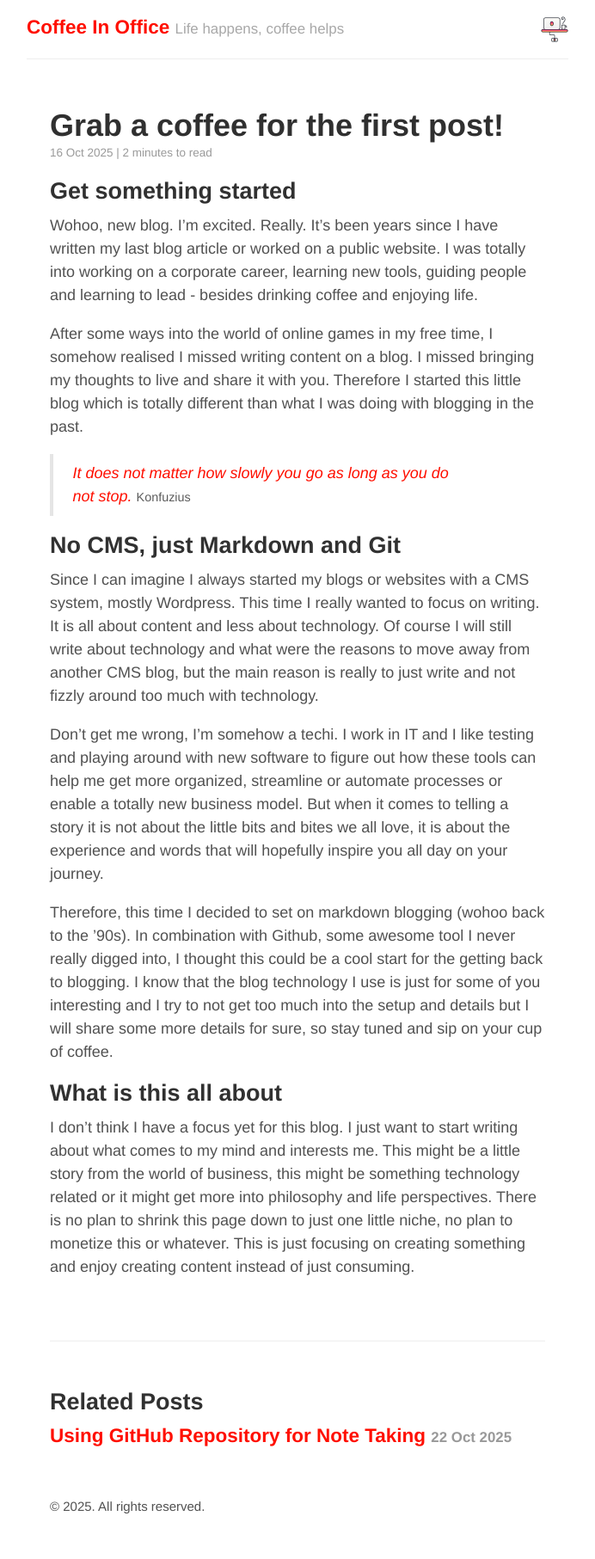
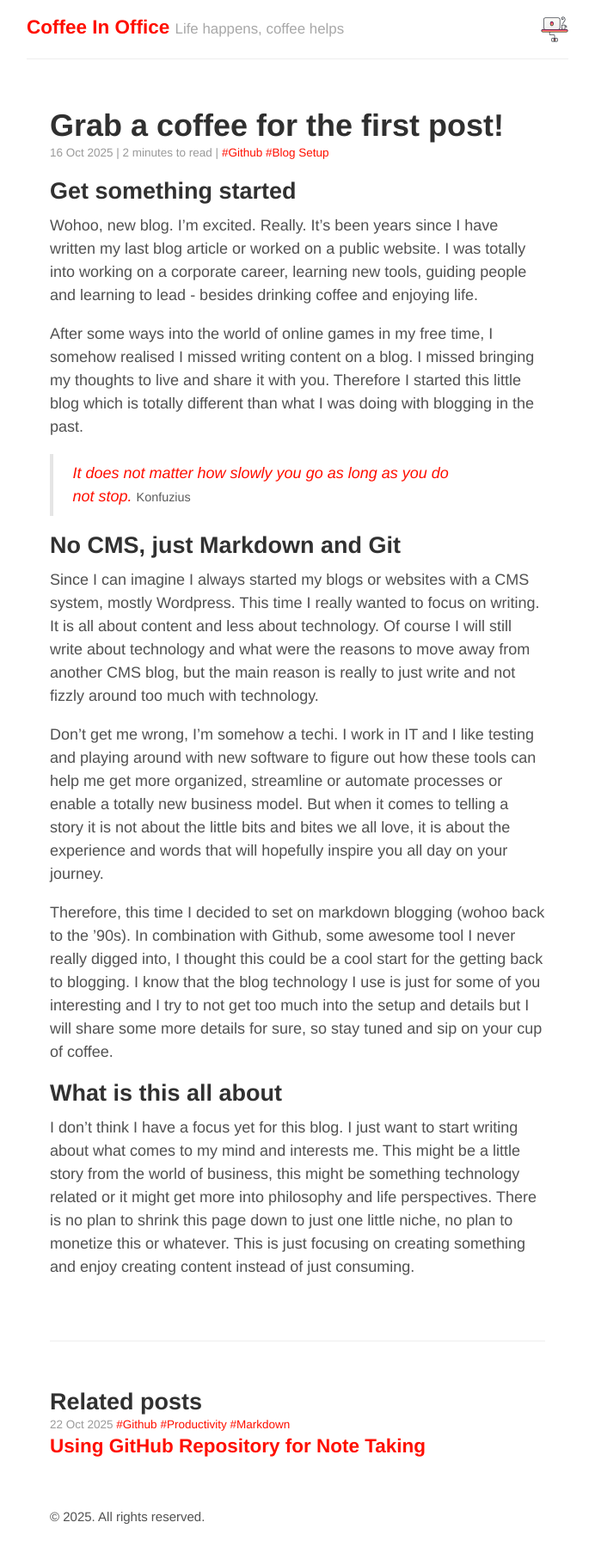
Before and after one commit to coffeeinoffice/coffeeinoffice.github.io, a Jekyll site: the page built from _posts/2025-10-16-new-setup-with-github-pages.md, in a window 1280 px wide. Shown: the whole page at 86% size, without its empty margins (294-986 px from the left). Built offline with Jekyll 4.4.1, drawn with Linux system fonts in a browser that asks for light colours.

Commit message:
Setup of Tags

```diff
--- a/_config.yml
+++ b/_config.yml
@@ -25,7 +25,7 @@ description: >- # this means to ignore newlines until "baseurl:"
   line in _config.yml. It will appear in your document head meta (for
   Google search results) and in your feed.xml site description.
 baseurl: "" # the subpath of your site, e.g. /blog
-url: "coffeeinoffice.github.io" # the base hostname & protocol for your site, e.g. http://example.com
+url: "https://coffeeinoffice.com" # the base hostname & protocol for your site, e.g. http://example.com
 
 
 # Build settings
@@ -59,25 +59,29 @@ exclude:
 
 ### Add Default values for the layouts when creating new files in specific folders
 defaults:
-  -
-    scope:
+  - scope:
       type: posts
       path: _posts
     values:
       is_post: true
       layout: post
-      permalink: /blog/:title/
+      permalink: /posts/:title/
       title:
       description:
       keywords: []
       tags: []
-  -
-    scope:
+  - scope:
       type: pages
       path: _pages
     values:
       is_post: false
       layout: default
+  - scope:
+      type: post_tags
+      path: ''
+    values:
+      permalink: "/tags/:name/"
+      layout: tag
 
 ### Define where to find specific content at start of the Jekyll site
 include: [_pages] # Include the pages subfolder where all static pages are listed
@@ -85,3 +89,9 @@ include: [_pages] # Include the pages subfolder where all static pages are liste
 ### Increase performance
 sass:
   style: compressed
+
+### Collections
+collections:
+  post_tags:
+    permalink: /tags/:name/
+    output: true
--- /dev/null
+++ b/_includes/related-posts.html
@@ -0,0 +1,48 @@
+{% assign page = include.page %}
+{% assign tags_match_min = include.tags_match_min | default: 3 %}
+{% assign related_post_count = 1 %}
+{% assign related_posts = "" | split: "|" %}
+{% assign max_posts = include.max_posts | default: 6 %}
+<ul class="related-posts">
+{% for min_tags in (1..tags_match_min) reversed %}
+    {% for post in site.posts %}
+        {% if related_post_count <= max_posts and post.url != page.url %}
+            {%- comment %}# Calculate related_tags {% endcomment %}
+            {% assign related_tags = 0 %}
+            {% for tag in page.tags %}
+                {% if post.tags contains tag %}
+                    {% assign related_tags = related_tags | plus: 1 %}
+                {% endif %}
+            {% endfor %}
+
+            {% if related_tags >= min_tags %}
+                {% unless related_posts contains post.url %}
+                    {%- assign related_post_count = related_post_count | plus: 1 -%}
+                    {%- assign url_arr = post.url | split: "|" -%}
+                    {%- assign related_posts = related_posts | concat: url_arr %}
+                    {% assign date_format = "%-d %b %Y" %}
+
+                    <li>
+                        <span class="tag-date">
+                            {{ post.date | date: date_format }}
+                            {%- if post.tags -%}
+                                <span class="tags">
+                                    {% for tag in post.tags %}
+                                        <a href="{% include tag-url.html tag=tag %}">#{{ tag }}</a>
+                                    {% endfor %}
+                                </span>
+                            {%- endif -%}
+                        </span>
+
+                        <h3 class="tag-title">
+                            <a href="{{ post.url | relative_url }}">
+                                {{ post.title | escape }}
+                            </a>
+                        </h3>
+                    </li>
+                {% endunless %}
+            {% endif %}
+        {% endif %}
+    {% endfor %}
+{% endfor %}
+</ul>
--- /dev/null
+++ b/_includes/tag-url.html
@@ -0,0 +1,8 @@
+{%- capture url -%}
+    {% for pt in site.post_tags %}
+        {% if pt.title == include.tag %}
+            {{ pt.url | relative_url }}
+        {% endif %}
+    {% endfor %}
+{%- endcapture -%}
+{{ url | strip | default: "/tags/" | relative_url}}
--- /dev/null
+++ b/_includes/tags.html
@@ -0,0 +1,5 @@
+{%- if page.tags -%}
+    {% for tag in page.tags %}
+            <a href="{% include tag-url.html tag=tag %}">#{{ tag }}</a>
+    {% endfor %}
+{%- endif -%}
--- a/_layouts/post.html
+++ b/_layouts/post.html
@@ -4,24 +4,11 @@ layout: default
 
 <article class="post">
   <h1 class="post-title">{{ page.title }}</h1>
-  <time datetime="{{ page.date | date_to_xmlschema }}" class="post-date">{{ page.date | date_to_string }} | {% include reading-time.html %}</time>
+  <time datetime="{{ page.date | date_to_xmlschema }}" class="post-date">{{ page.date | date_to_string }} | {% include reading-time.html %} | {% include tags.html %}</time>
   {{ content }}
 </article>
 
-{% if site.related_posts != empty %}
 <aside class="related">
-  <h2>Related Posts</h2>
-  <ul class="related-posts">
-    {% for post in site.related_posts limit:3 %}
-      <li>
-        <h3>
-          <a href="{{ site.baseurl }}{{ post.url }}">
-            {{ post.title }}
-            <small><time datetime="{{ post.date | date_to_xmlschema }}">{{ post.date | date_to_string }}</time></small>
-          </a>
-        </h3>
-      </li>
-    {% endfor %}
-  </ul>
+<h2>Related posts</h2>
+    {% include related-posts.html page=page %}
 </aside>
-{% endif %}
--- /dev/null
+++ b/_post_tags/github.md
@@ -0,0 +1,3 @@
+---
+title: "Github"
+---
--- /dev/null
+++ b/_post_tags/markdown.md
@@ -0,0 +1,3 @@
+---
+title: "Markdown"
+---
--- /dev/null
+++ b/_post_tags/productivity.md
@@ -0,0 +1,3 @@
+---
+title: "Productivity"
+---
--- a/_posts/2025-10-16-new-setup-with-github-pages.md
+++ b/_posts/2025-10-16-new-setup-with-github-pages.md
@@ -2,7 +2,7 @@
 layout: post
 title:  "Grab a coffee for the first post!"
 date:   2025-10-16 22:41:26 +0200
-categories: [github, blog]
+tags: [Github, "Blog Setup"]
 ---
 
 
--- a/_sass/_posts.scss
+++ b/_sass/_posts.scss
@@ -51,7 +51,7 @@
     }
 
     a:hover {
-      color: #268bd2;
+      color: #000000;
       text-decoration: none;
 
       small {
--- /dev/null
+++ b/_sass/_tags.scss
@@ -0,0 +1,30 @@
+.tag-title {
+  margin-block-start: 0;
+  margin-block-end: 1rem;
+  color: #000000;
+
+  a:hover {
+      color: #000000;
+      text-decoration: none;
+
+      small {
+        color: inherit;
+      }
+    }
+}
+
+.tag-date {
+  display: block;
+  margin-top: -0.5rem;
+  color: #9a9a9a;
+  font-size: 0.75rem;
+
+  a:hover {
+      color: #000000;
+      text-decoration: none;
+
+      small {
+        color: inherit;
+      }
+    }
+}
--- a/assets/styles/main.scss
+++ b/assets/styles/main.scss
@@ -11,3 +11,4 @@
 @import 'posts';
 @import 'typography';
 @import 'markdown';
+@import 'tags';
```
Also changed, not shown: _layouts/tag.html (added, +39 -0 lines), _pages/categories.md (deleted, +0 -11 lines), _pages/tags-missing.md (added, +13 -0 lines), _post_tags/blog.md (added, +3 -0 lines), _posts/2025-10-22-using-github-repo-for-notes.md (+1 -1 lines).
